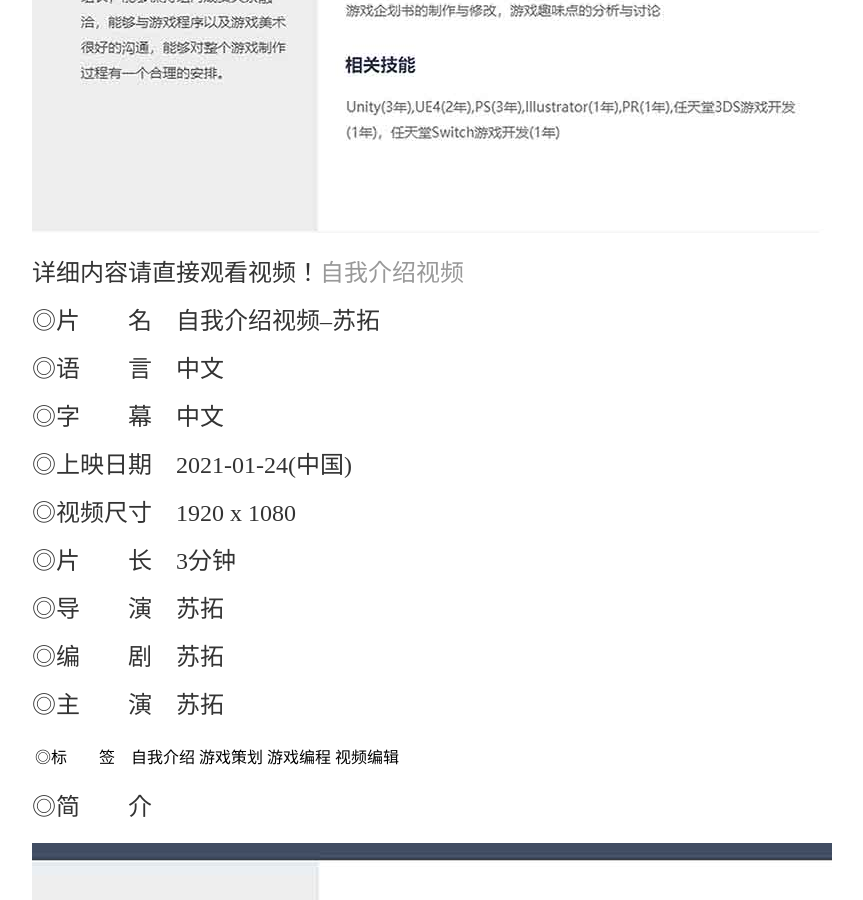
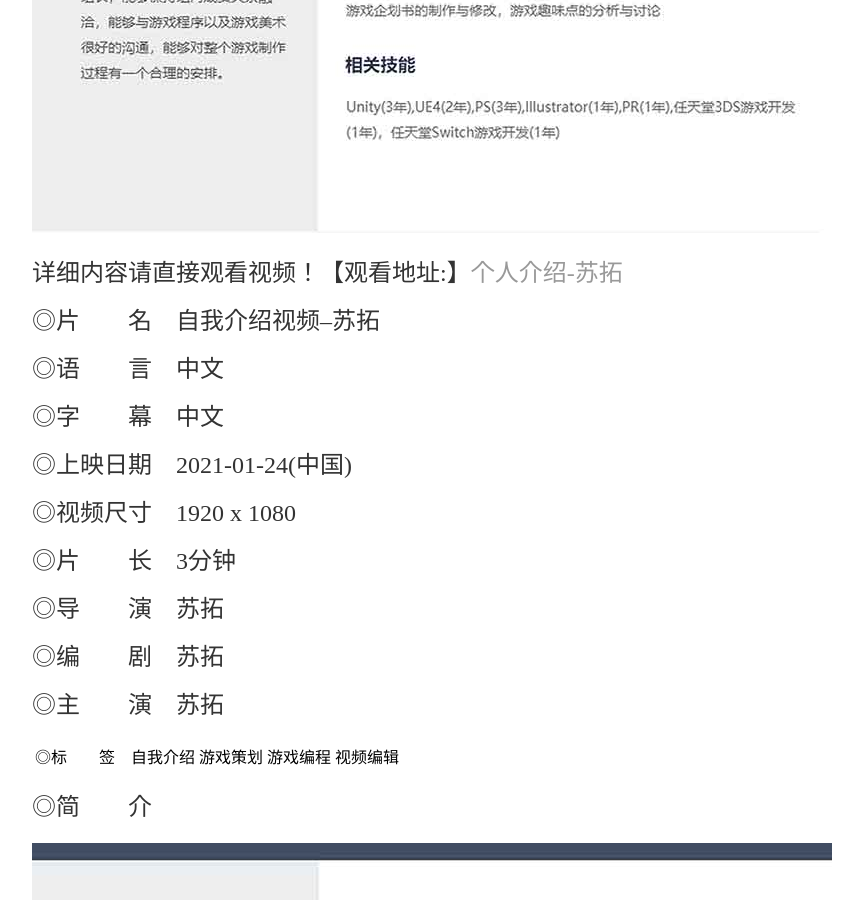
Before and after one commit to SotakuStudio/SotakuStudio.github.io, a Jekyll site: the page built from _posts/2021-12-30-chnresume.md, in a window 1280 px wide and 900 px high, scrolled down 1122 px. Shown: the whole window, without its empty margins (160-1023 px from the left). Built offline with Jekyll 4.4.1, drawn with Linux system fonts in a browser that asks for light colours; some of the changed text lies outside the part shown.

Commit message:
Update 2021-12-30-chnresume.md

```diff
--- a/_posts/2021-12-30-chnresume.md
+++ b/_posts/2021-12-30-chnresume.md
@@ -5,7 +5,7 @@ date: 2021-12-30
 ---
 ![Image text](https://github.com/SotakuStudio/SotakuStudio.github.io/blob/main/chnblog/image/chnresume.jpg?raw=true)
 
-详细内容请直接观看视频！[自我介绍视频](https://1drv.ms/v/s!Aj9fktzHJKNciN02BrABSgitCyzcvw?e=68vd63)
+详细内容请直接观看视频！【观看地址:】[个人介绍-苏拓](https://1drv.ms/v/s!Aj9fktzHJKNciN02BrABSgitCyzcvw?e=68vd63)
 
 ◎片　　名　自我介绍视频--苏拓
 
@@ -31,4 +31,4 @@ date: 2021-12-30
 
 ![Image text](https://github.com/SotakuStudio/SotakuStudio.github.io/blob/main/chnblog/image/chnresume.jpg?raw=true)
 
-详细内容请直接观看视频！[自我介绍视频](https://1drv.ms/v/s!Aj9fktzHJKNciN02BrABSgitCyzcvw?e=68vd63)
+详细内容请直接观看视频！【观看地址:】[个人介绍-苏拓](https://1drv.ms/v/s!Aj9fktzHJKNciN02BrABSgitCyzcvw?e=68vd63)
```
